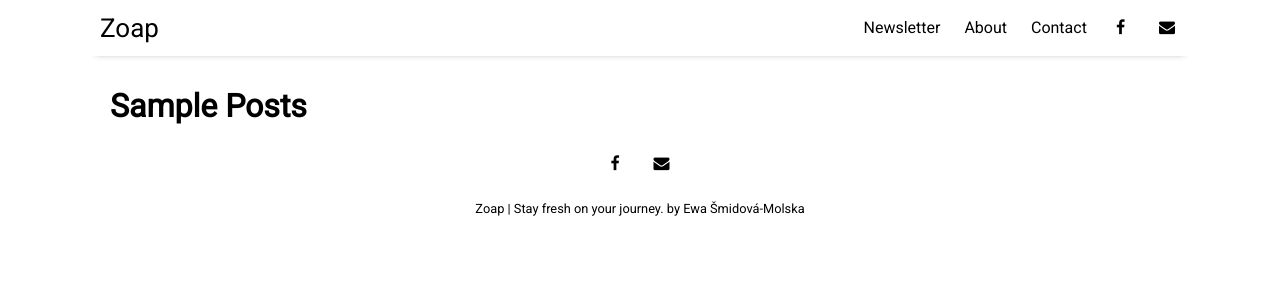
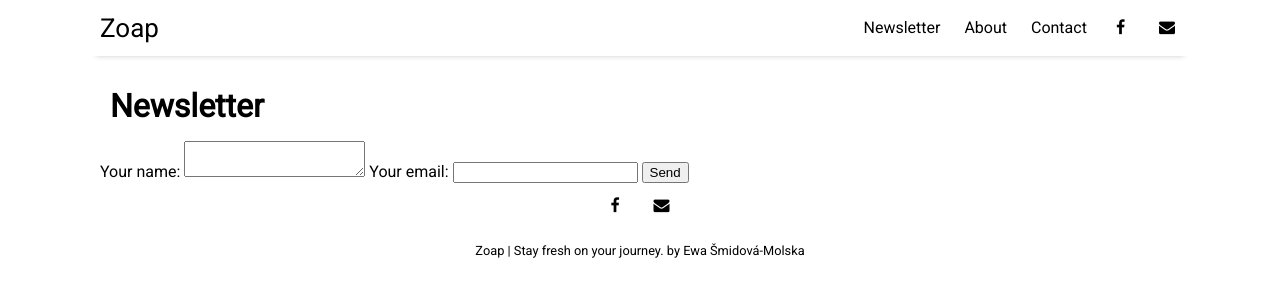
Before and after one commit to kmmolska/kmmolska.github.io, a Jekyll site: the page built from pages/newsletter.html, in a window 1280 px wide. Shown: the top 300 px of the page. Built offline with Jekyll 4.4.1, drawn with Linux system fonts in a browser that asks for light colours; nearby versions of some CDN libraries.

Commit message:
Update newsletter.html

```diff
--- a/pages/newsletter.html
+++ b/pages/newsletter.html
@@ -1,11 +1,21 @@
 ---
 layout: page
-title: Sample Posts
+title: Newsletter
 ---
-{% for post in site.categories.sample %}
-  <a href="{{ site.github.url }}{{ post.url }}">
-    <div class="featured-posts" {% if post.image %}style="background-image:url({{ site.github.url }}/assets/img/{{ post.image }})"{% endif %}>
-      <h2><span>{{ post.title }}</span></h2>
-    </div>
-  </a>
-{% endfor %}
+<form
+  action="https://formspree.io/mayyjvlk"
+  method="POST"
+>
+  <label>
+    Your name:
+    <textarea name="message"></textarea>
+  </label>
+  <label>
+    Your email:
+    <input type="text" name="_replyto">
+  </label>
+
+  <!-- your other form fields go here -->
+
+  <button type="submit">Send</button>
+</form>
```
